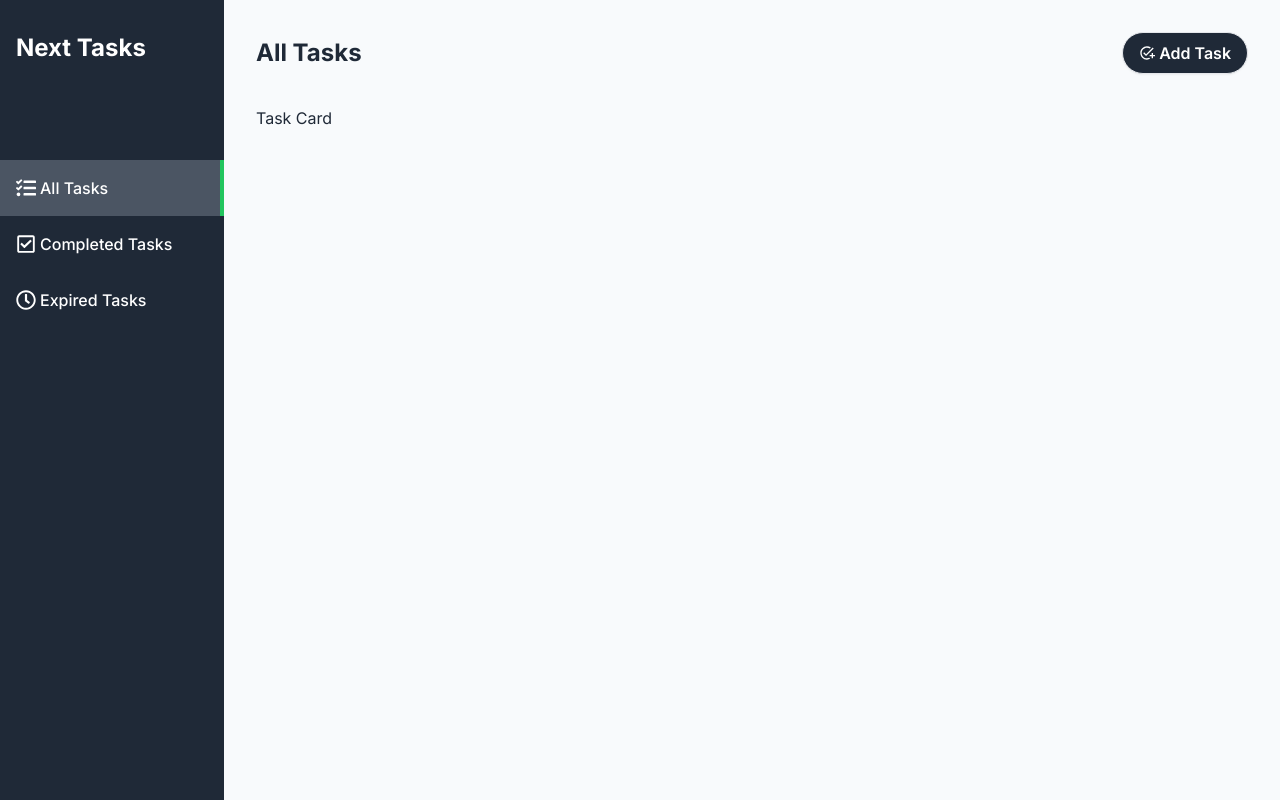
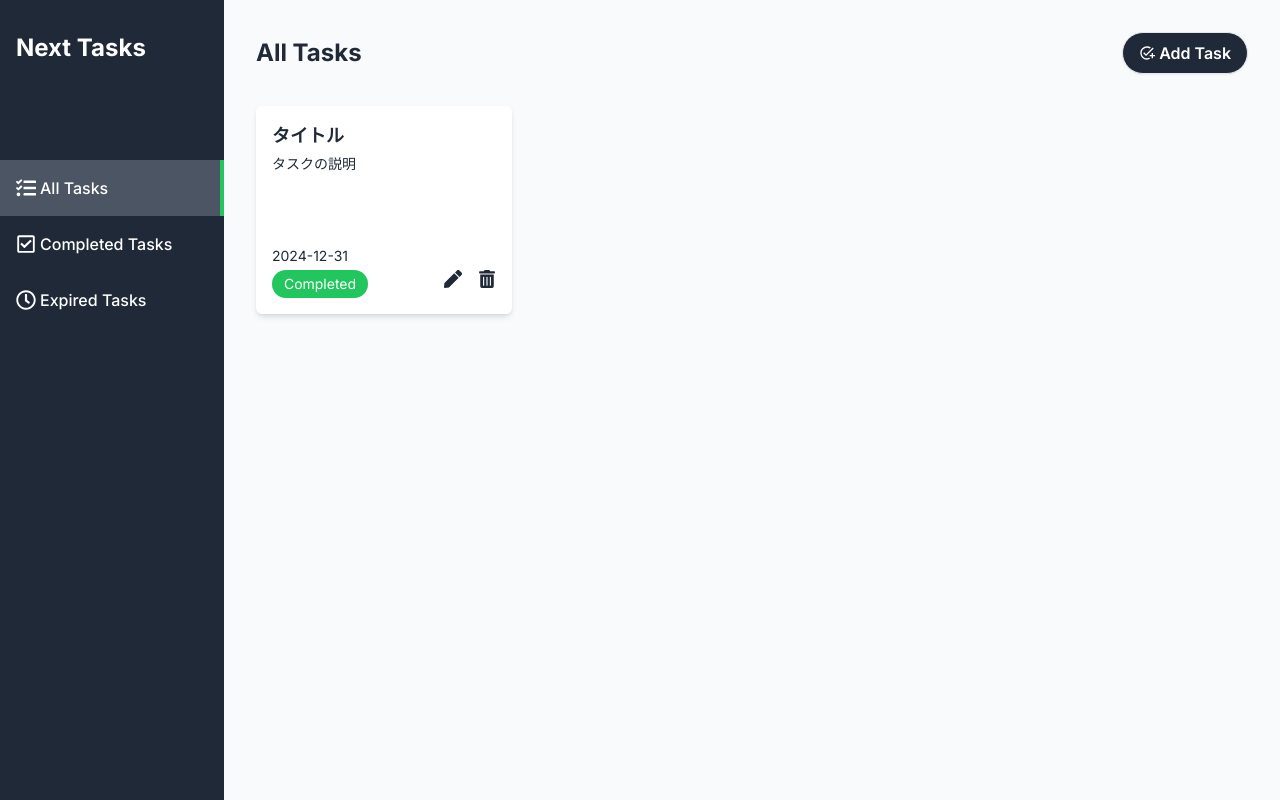
Before and after one commit to hikoyara/next-tasks, a Next.js app: page / in a window 1280 px wide. Built offline with nearby package versions, Linux system fonts and the light colour scheme.

Commit message:
タスクカード 実装

```diff
--- a/src/app/(main)/page.tsx
+++ b/src/app/(main)/page.tsx
@@ -1,5 +1,6 @@
 import Link from "next/link";
 import { MdAddTask } from "react-icons/md";
+import TaskCard from "@/components/TaskCard/TaskCard";
 
 export default function MainPage() {
     return (
@@ -11,7 +12,9 @@ export default function MainPage() {
                     <div>Add Task</div>
                 </Link>
             </header>
-            <div className="mt-8 flex flex-wrap gap-4">Task Card</div>
+            <div className="mt-8 flex flex-wrap gap-4">
+                <TaskCard />
+            </div>
         </div>
     );
 }
--- /dev/null
+++ b/src/components/TaskCard/TaskCard.tsx
@@ -0,0 +1,25 @@
+import TaskEditButton from "./TaskEditButton/TaskEditButton";
+import TaskDeleteButton from "./TaskDeleteButton/TaskDeleteButton";
+
+const TaskCard = () => {
+    return (
+        <div className="w-64 h-52 p-4 bg-white rounded-md shadow-md flex flex-col justify-between">
+            <header>
+                <h1 className="text-lg font-semibold">タイトル</h1>
+                <div className="mt-1 text-sm line-clamp-3">タスクの説明</div>
+            </header>
+            <div>
+                <div className="text-sm">2024-12-31</div>
+                <div className="flex justify-between items-center">
+                    <div className={`mt-1 text-sm px-2 py-1 w-24 text-center text-white rounded-full shadow-sm ${true ? "bg-green-500" : "bg-red-500"}`}>{true ? "Completed" : "Incomplete"}</div>
+                    <div className="flex gap-4">
+                        <TaskEditButton id="1" />
+                        <TaskDeleteButton id="1" />
+                    </div>
+                </div>
+            </div>
+        </div>
+    );
+};
+
+export default TaskCard;
--- /dev/null
+++ b/src/components/TaskCard/TaskDeleteButton/TaskDeleteButton.tsx
@@ -0,0 +1,17 @@
+import { FaTrashAlt } from "react-icons/fa";
+
+interface TaskDeleteButtonProps {
+    id: string;
+}
+
+const TaskDeleteButton: React.FC<TaskDeleteButtonProps> = ({ id }) => {
+    return (
+        <form action="">
+            <button type="submit" className="hover:text-gray-700 text-lg cursor-pointer">
+                <FaTrashAlt />
+            </button>
+        </form>
+    );
+};
+
+export default TaskDeleteButton;
--- /dev/null
+++ b/src/components/TaskCard/TaskEditButton/TaskEditButton.tsx
@@ -0,0 +1,16 @@
+import Link from "next/link";
+import { FaPen } from "react-icons/fa";
+
+interface TaskEditButtonProps {
+    id: string;
+}
+
+const TaskEditButton: React.FC<TaskEditButtonProps> = ({ id }) => {
+    return (
+        <Link href={`/edit/${id}`}>
+            <FaPen className="hover:text-gray-700 text-lg cursor-pointer" />
+        </Link>
+    );
+};
+
+export default TaskEditButton;
```
